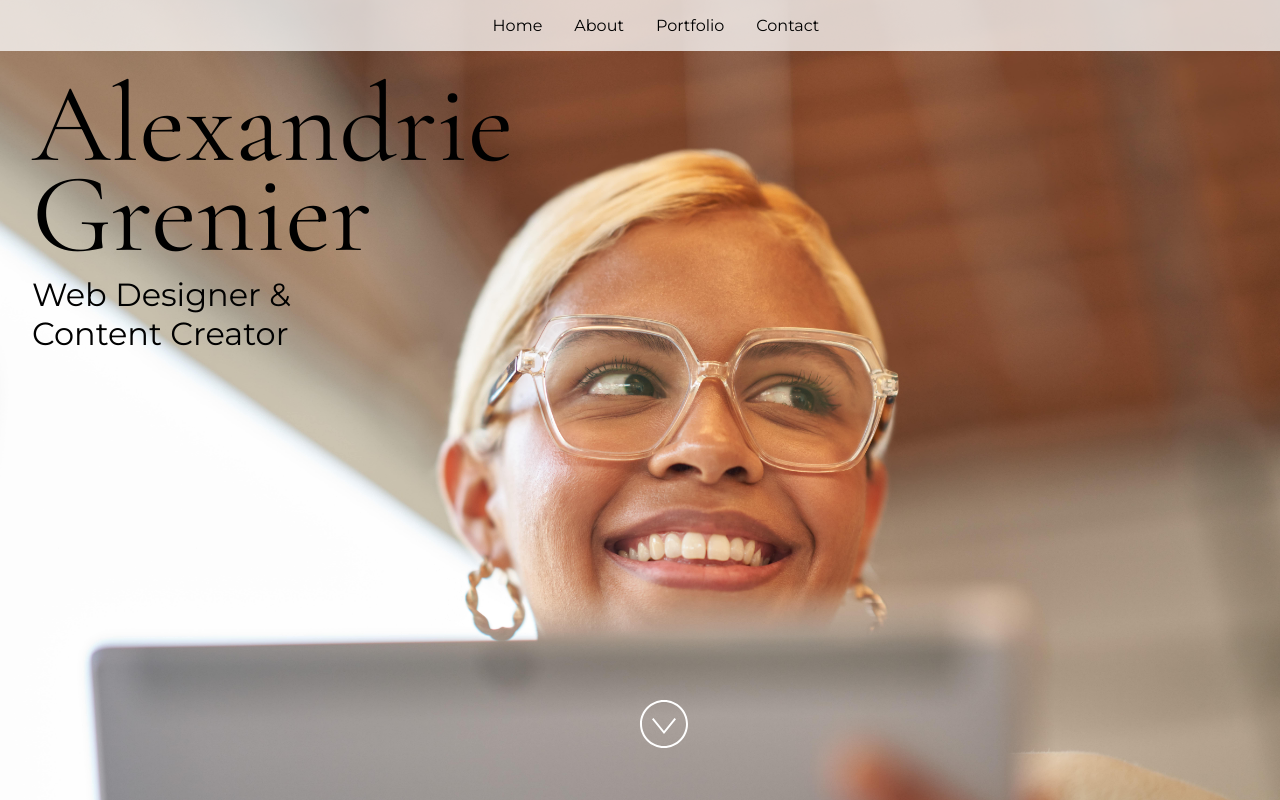
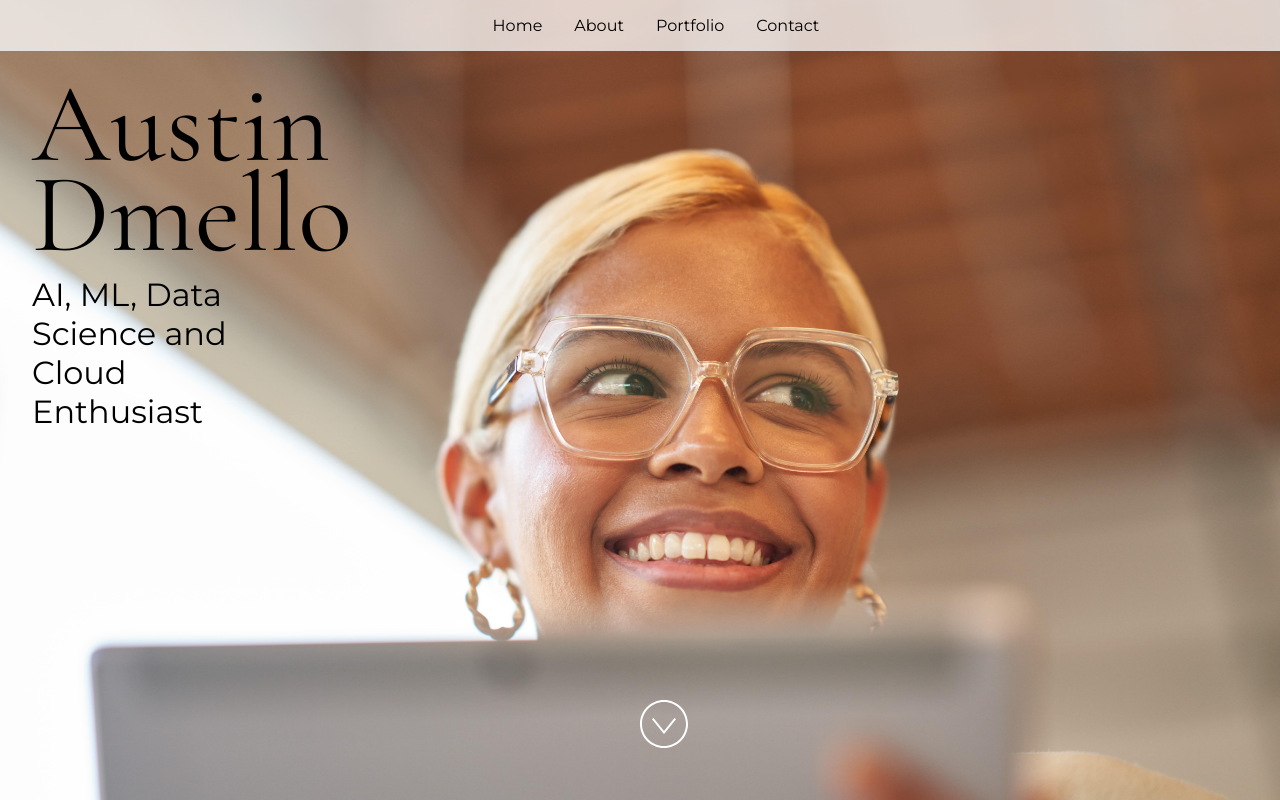
Before and after one commit to AUSTIN-DMELLO/SATech, a React (Vite) app: page / in a window 1280 px wide. Built offline with nearby package versions, Linux system fonts and the light colour scheme.

Commit message:
Update App.jsx

```diff
--- a/src/App.jsx
+++ b/src/App.jsx
@@ -24,15 +24,15 @@ import "./styles.css";
  * If you don't have one of the social sites listed, leave it as an empty string.
  */
 const siteProps = {
-  name: "Alexandrie Grenier",
-  title: "Web Designer & Content Creator",
-  email: "alex@example.com",
-  gitHub: "microsoft",
-  instagram: "microsoft",
-  linkedIn: "satyanadella",
+  name: "Austin Dmello",
+  title: "AI, ML, Data Science and Cloud Enthusiast",
+  email: "austindmello2004@outlook.com",
+  gitHub: "https://github.com/AUSTIN-DMELLO",
+  instagram: "https://www.instagram.com/austin.dmello/",
+  linkedIn: "https://www.linkedin.com/in/austin-dmello-03b7531b0",
   medium: "",
-  twitter: "microsoft",
-  youTube: "Code",
+  twitter: "https://twitter.com/AustinDmello5",
+  youTube: "https://www.youtube.com/channel/UCjMt4ps87CGt_NacCOxdpjw",
 };
 
 const primaryColor = "#4E567E";
```
